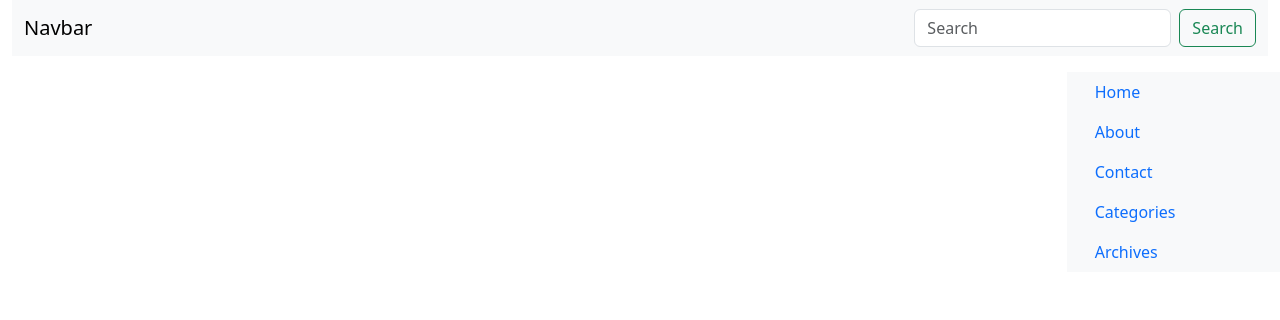
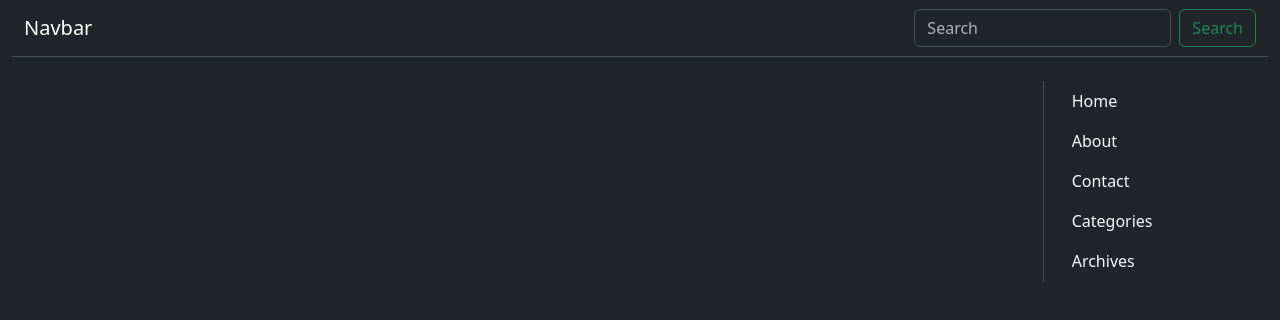
Before and after one commit to avi-1227/blog, a Django app: page / in a window 1280 px wide. Shown: the top 320 px of the page. Run offline with Django 5.2, Linux system fonts and the light colour scheme; data that the repository does not hold is empty.

Commit message:
change light theme to dark theme and some changes color of sidenav bar

```diff
--- a/blogapp/templates/blogapp/base.html
+++ b/blogapp/templates/blogapp/base.html
@@ -1,6 +1,6 @@
 {% load static %}
 <!DOCTYPE html>
-<html lang="en">
+<html lang="en" data-bs-theme="dark">
 
 <head>
     <meta charset="UTF-8">
@@ -16,7 +16,7 @@
 
     <!-- Main Content -->
     <div class="container-fluid">
-        <nav class="navbar bg-body-tertiary">
+        <nav class="navbar border-bottom">
             <div class="container-fluid">
                 <a class="navbar-brand">Navbar</a>
                 <form class="d-flex" role="search">
@@ -25,39 +25,40 @@
                 </form>
             </div>
         </nav>
-        <div class="row mt-3">
+        <div class="row mt-4">
             <!-- Blog Content -->
-            <main class="col-md-9 ms-sm-auto col-lg-10 px-md-4">
+            <main class="col-md-8 ms-sm-auto col-lg-9 px-md-4">
                 {% block content %}
 
                 {% endblock %}
             </main>
             <!-- Sidenav -->
-            <nav class="col-md-3 col-lg-2 d-md-block bg-light sidebar collapse" id="sidebarMenu">
+            <nav class=" me-4 col-md-3 col-lg-2 d-md-block bg-dark border-start sidebar collapse" id="sidebarMenu">
                 <div class="position-sticky">
                     <ul class="nav flex-column">
                         <li class="nav-item">
-                            <a class="nav-link active" aria-current="page" href="{% url 'blogapp:post_list' %}">
+                            <a class="nav-link active text-light" aria-current="page"
+                                href="{% url 'blogapp:post_list' %}">
                                 Home
                             </a>
                         </li>
                         <li class="nav-item">
-                            <a class="nav-link" href="#">
+                            <a class="nav-link text-light" href="#">
                                 About
                             </a>
                         </li>
                         <li class="nav-item">
-                            <a class="nav-link" href="#">
+                            <a class="nav-link text-light" href="#">
                                 Contact
                             </a>
                         </li>
                         <li class="nav-item">
-                            <a class="nav-link" href="#">
+                            <a class="nav-link text-light" href="#">
                                 Categories
                             </a>
                         </li>
                         <li class="nav-item">
-                            <a class="nav-link" href="#">
+                            <a class="nav-link text-light" href="#">
                                 Archives
                             </a>
                         </li>
```
Lines whose indentation alone changed are shown as unchanged.
